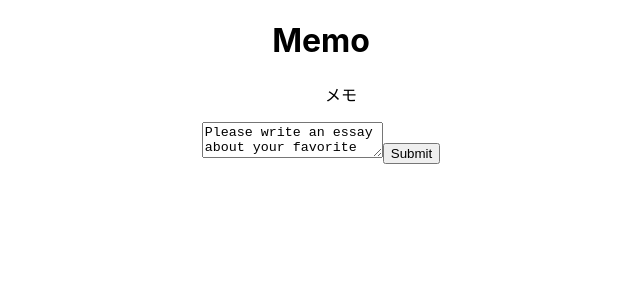
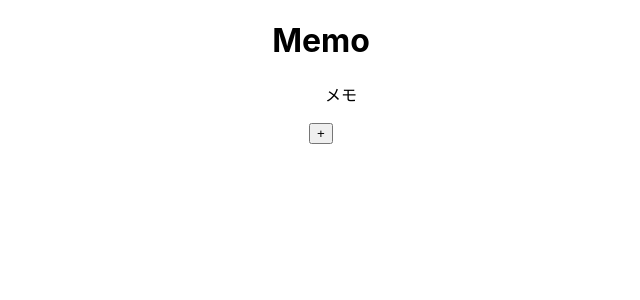
Before and after one commit to pachikuriii/create-react-app-practice, a React (Create React App) app: page / in a window 1280 px wide. Shown: the top 300 px of the page, without its empty margins (319-959 px from the left). Built offline with nearby package versions, Linux system fonts and the light colour scheme.

Commit message:
＋ボタンをクリックするとフォームが表示されるように

```diff
--- a/src/memo-list.js
+++ b/src/memo-list.js
@@ -22,10 +22,14 @@ class MemoList extends React.Component {
     }
 
     render() {
-        return (
-            <ul>
+      return (
+        <div>
+           <ul>
                <Memo/>
-            </ul>
+          </ul>
+          <button onClick={() => this.props.addMemo()}>+</button>
+          </div>
+
         );
     }
   }
--- /dev/null
+++ b/src/memo-table.css
@@ -0,0 +1,3 @@
+.memo-table .off {
+  display: none;
+}
--- a/src/memo-table.js
+++ b/src/memo-table.js
@@ -1,12 +1,13 @@
 import React from "react";
 import MemoForm from "./memo-form";
 import MemoList from './memo-list'
+import './memo-table.css';
 
 class MemoTable extends React.Component {
     constructor(props) {
       super(props);
       this.state = {
-        value: 'Please write an essay about your favorite DOM element.'
+        formMode: 'off'
       };
 
       this.handleChange = this.handleChange.bind(this);
@@ -21,14 +22,20 @@ class MemoTable extends React.Component {
       alert('An essay was submitted: ' + this.state.value);
       event.preventDefault();
     }
+    addMemo = () => {
+    this.setState({ formMode: '' })
+    }
 
     render() {
         return (
+          <div className="memo-table">
             <div>
-                <MemoList />
-                <MemoForm />
+              <MemoList addMemo={this.addMemo} />
             </div>
-
+            <div className={this.state.formMode}>
+              <MemoForm />
+            </div>
+          </div>
       );
     }
   }
```
